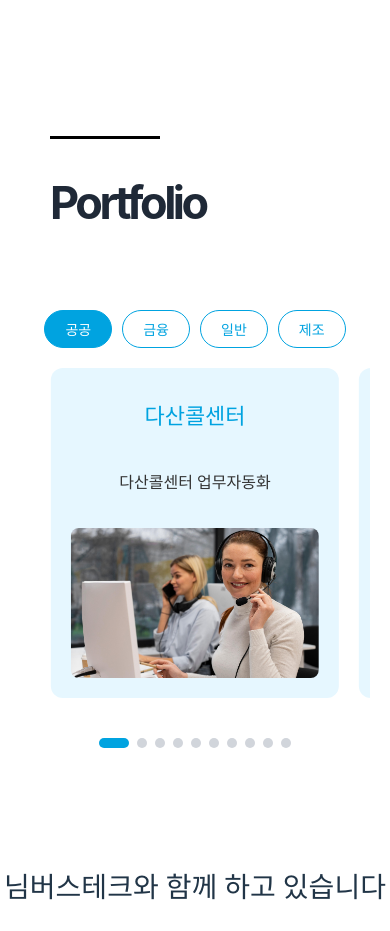
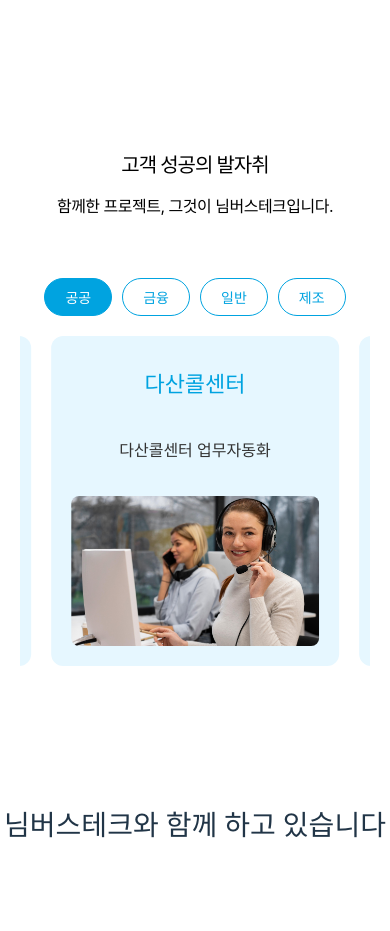
Before and after one commit to onexhana/nimbustech_website, a React (Vite) app: page /portfolio in a window 390 px wide. Shown: the part 2440-3371 px from the top of the page. Built offline with nearby package versions, Linux system fonts and the light colour scheme; a web font is replaced by a local one.

Commit message:
포폴 무한루프, 점 삭제

```diff
--- a/src/components/Portfolio/PortfolioSection.tsx
+++ b/src/components/Portfolio/PortfolioSection.tsx
@@ -36,7 +36,37 @@ export default function PortfolioSection() {
       <div className="pt-[120px] pl-16 pr-12 pb-24 bg-white">
         {/* Portfolio 페이지 제목 */}
         <div className="max-w-7xl mx-auto">
-          {/* 검은 실선 */}
+          {/* 메인 타이틀 */}
+          {isMobile ? (
+            <div style={{
+              marginLeft: '20px',
+              marginRight: '20px',
+              marginBottom: '60px',
+              textAlign: 'center'
+            }}>
+              <h2 style={{
+                fontSize: '20px',
+                fontWeight: '600',
+                marginBottom: '12px',
+                color: '#000000',
+                lineHeight: '1.3',
+                letterSpacing: '-1px'
+              }}>
+                고객 성공의 발자취
+              </h2>
+              <p style={{
+                fontSize: '16px',
+                fontWeight: '400',
+                color: '#000000',
+                lineHeight: '1.5',
+                letterSpacing: '-0.5px'
+              }}>
+                함께한 프로젝트, 그것이 님버스테크입니다.
+              </p>
+            </div>
+          ) : (
+            <>
+              {/* 검은 실선 - 데스크톱만 */}
               <div style={{
                 width: '110px',
                 height: '3px',
@@ -45,7 +75,6 @@ export default function PortfolioSection() {
                 marginBottom: '20px'
               }}></div>
 
-          {/* 메인 타이틀 */}
               <h2 style={{
                 fontSize: '45px',
                 fontWeight: '1100',
@@ -57,6 +86,8 @@ export default function PortfolioSection() {
               }}>
                 Portfolio
               </h2>
+            </>
+          )}
         </div>
 
         {/* 모바일과 데스크톱 레이아웃 분기 */}
@@ -103,6 +134,7 @@ export default function PortfolioSection() {
                 spaceBetween={20}
                 slidesPerView={1.2}
                 centeredSlides={true}
+                loop={true}
                 onSlideChange={(swiper: any) => {
                   console.log(`슬라이드 변경: ${swiper.activeIndex}`);
                   setCurrentSlide(swiper.activeIndex);
@@ -182,48 +214,6 @@ export default function PortfolioSection() {
               </Swiper>
             </div>
 
-            {/* 모바일용 슬라이더 인디케이터 */}
-            {filtered.length > 1 && (
-              <div style={{
-                display: 'flex',
-                justifyContent: 'center',
-                gap: '8px',
-                marginTop: '20px'
-              }}>
-                {Array.from({ length: Math.ceil(filtered.length / 2) }).map((_, i) => {
-                  const isActive = Math.floor(currentSlide / 2) === i;
-                  return (
-                    <button
-                      key={i}
-                      onClick={() => {
-                        const targetSlide = i * 2;
-                        console.log(`점 ${i} 클릭: ${targetSlide}번 카드로 이동`);
-
-                        setCurrentSlide(targetSlide);
-
-                        if (swiperRef.current) {
-                          console.log('Swiper 참조 있음, slideTo 호출');
-                          swiperRef.current.slideTo(targetSlide, 300);
-                        } else {
-                          console.log('Swiper 참조 없음');
-                        }
-                      }}
-                      style={{
-                        width: isActive ? '30px' : '10px',
-                        height: '10px',
-                        borderRadius: isActive ? '5px' : '50%',
-                        backgroundColor: isActive ? '#00A3E0' : '#D1D5DB',
-                        border: 'none',
-                        padding: 0,
-                        transition: 'all 0.3s ease',
-                        cursor: 'pointer'
-                      }}
-                      aria-label={`슬라이드 그룹 ${i + 1}`}
-                    />
-                  );
-                })}
-              </div>
-            )}
           </>
         ) : (
           /* 데스크톱 레이아웃 */
```
Lines whose indentation alone changed are shown as unchanged.
